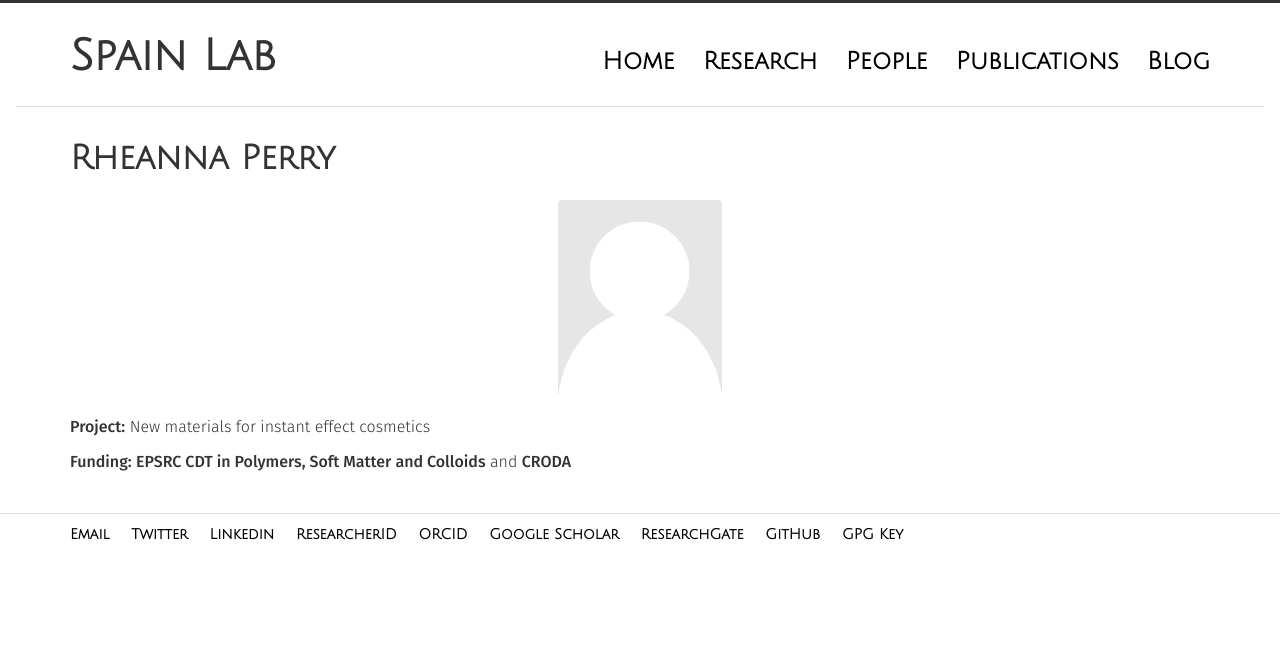
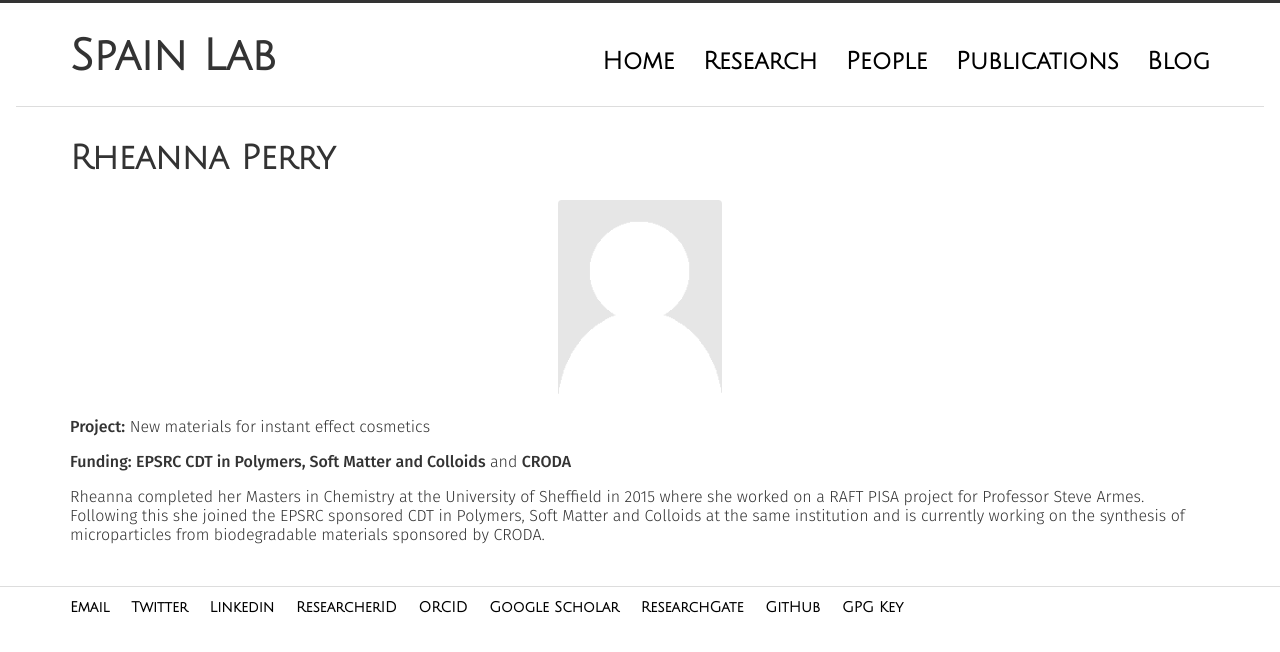
Before and after one commit to sebspain/sebspain.github.io, a Jekyll site: the page built from group/profiles/Rheanna_Perry.md, in a window 1280 px wide. Shown: the top 652 px of the page. Built offline with Jekyll 4.4.1, drawn with Linux system fonts in a browser that asks for light colours.

Commit message:
added RPez biog

```diff
--- a/group/profiles/Rheanna_Perry.md
+++ b/group/profiles/Rheanna_Perry.md
@@ -8,3 +8,6 @@ title: Rheanna Perry
 **Project:** New materials for instant effect cosmetics
 
 **Funding:** [EPSRC CDT in Polymers, Soft Matter and Colloids](http://www.polymercentre.org.uk/centre-for-doctoral-training/) and [CRODA](https://www.croda.com)
+
+
+Rheanna completed her Masters in Chemistry at the University of Sheffield in 2015 where she worked on a RAFT PISA project for Professor Steve Armes. Following this she joined the EPSRC sponsored CDT in Polymers, Soft Matter and Colloids at the same institution and is currently working on the synthesis of microparticles from biodegradable materials sponsored by CRODA.
```
